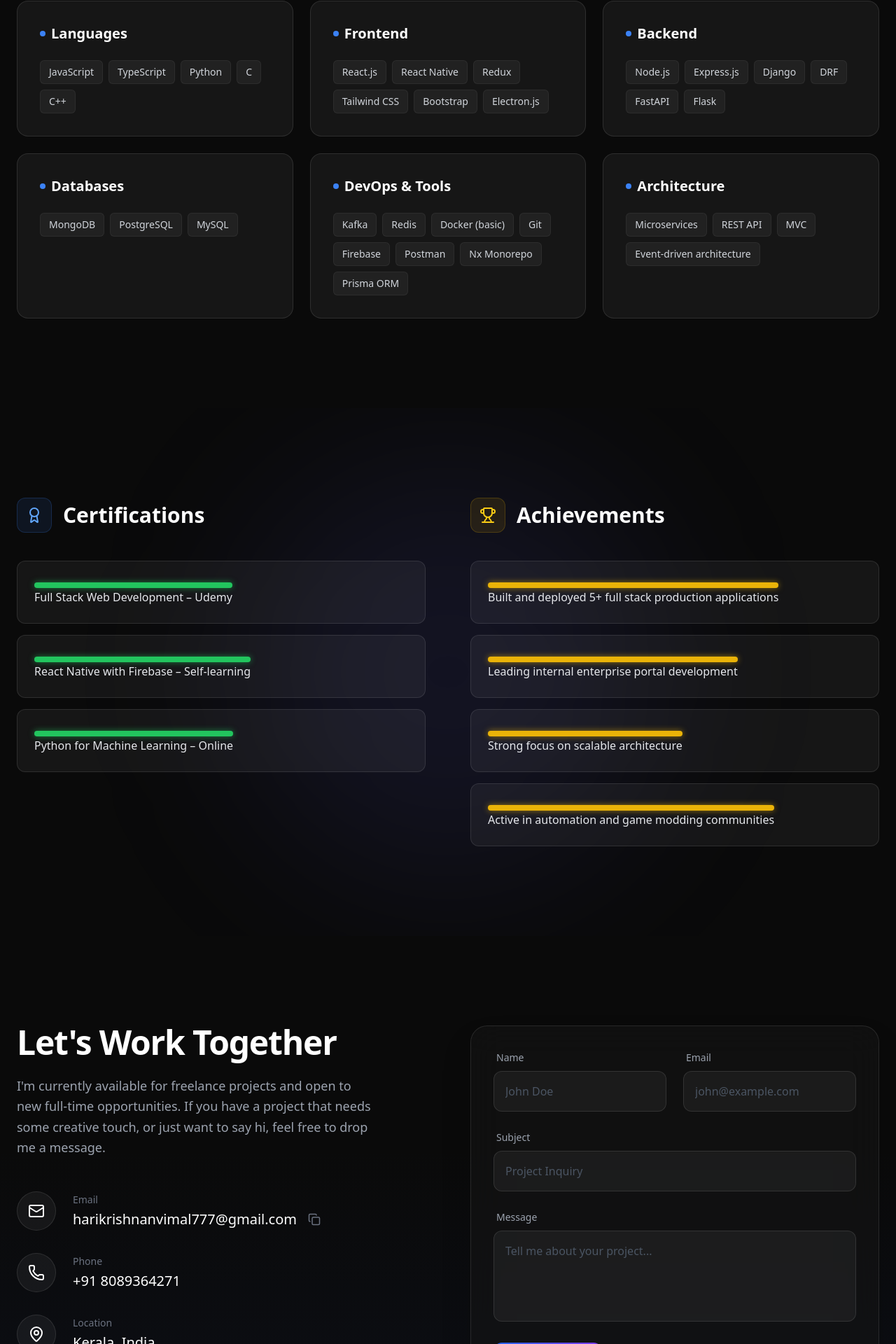
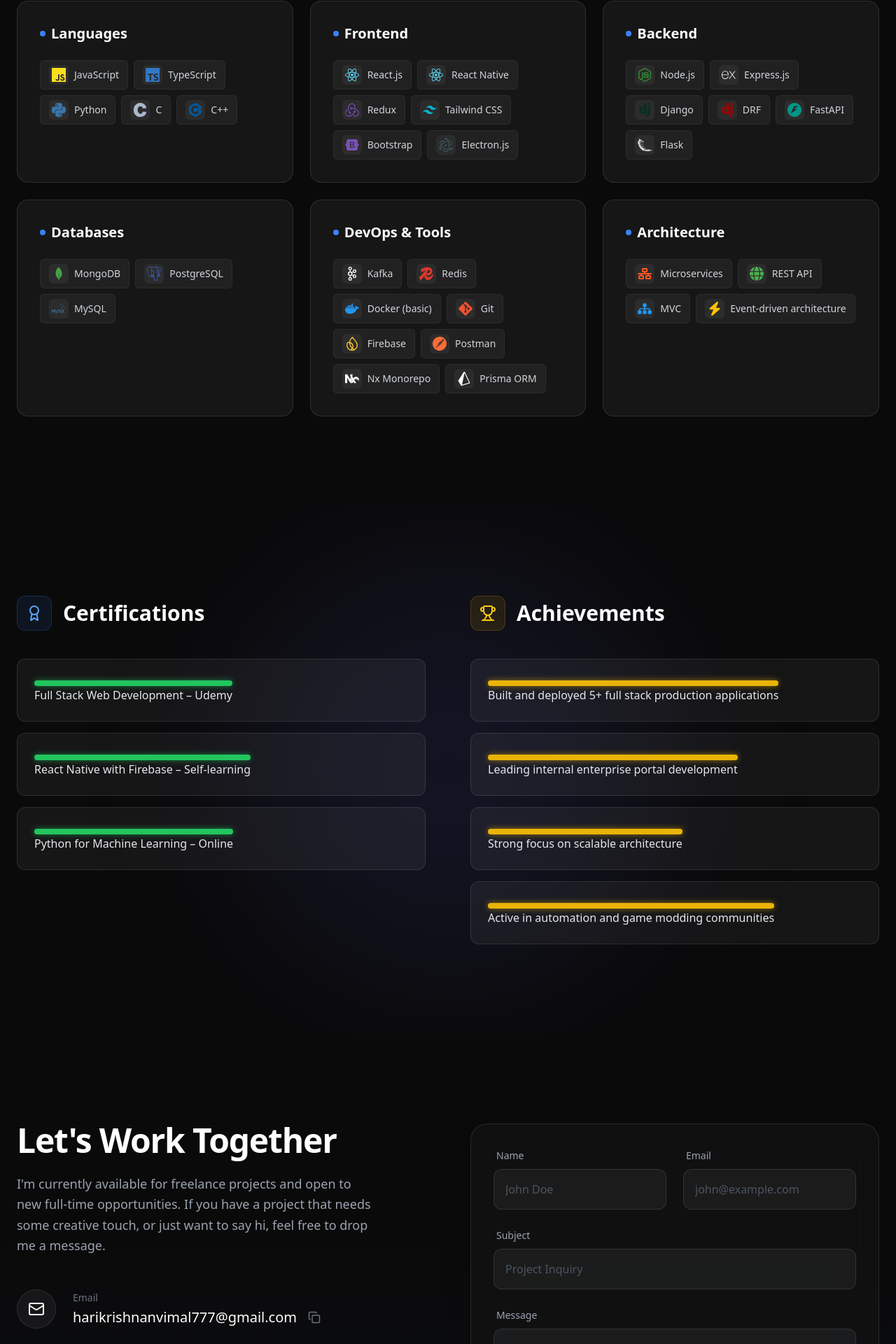
Before and after one commit to Hari-krishnan-v/Portfolio, a Next.js app in the folder portfolio/: page / in a window 1280 px wide. Shown: the part 4001-5921 px from the top of the page at 70% size. Built offline with nearby package versions, Linux system fonts and the light colour scheme.

Commit message:
feat: Add Tech Stack and Contact sections, utilizing new portfolio data and skill icon components.

```diff
--- a/portfolio/components/sections/Contact.tsx
+++ b/portfolio/components/sections/Contact.tsx
@@ -121,10 +121,36 @@
                         <Magnetic strength={0.2} >
                             <button
                                 type="submit"
-                                className="w-full py-4 bg-gradient-to-r from-blue-600 to-violet-600 text-white rounded-xl font-bold text-lg hover:shadow-lg hover:shadow-blue-500/25 transition-all active:scale-[0.99] transform duration-200 flex items-center justify-center gap-2"
+                                className="
+    group relative w-full overflow-hidden
+    rounded-xl px-5 py-3
+    bg-neutral-900/50 backdrop-blur-xl
+    border border-white/10
+    text-white font-semibold tracking-wide
+
+    flex items-center justify-center gap-2
+
+    transition-all duration-300 ease-out
+    hover:bg-neutral-800/70
+    hover:border-blue-500/40
+    hover:shadow-lg hover:shadow-blue-500/20
+
+    active:scale-[0.98]
+  "
                             >
-                                Send Message <Send size={20} />
+                                {/* subtle glow */}
+                                <span className="absolute inset-0 opacity-0 group-hover:opacity-100 transition duration-300 bg-gradient-to-r from-blue-500/10 via-cyan-400/10 to-purple-500/10" />
+
+                                {/* content */}
+                                <span className="relative flex items-center gap-2">
+                                    Send Message
+                                    <Send
+                                        size={18}
+                                        className="transition-transform duration-300 group-hover:translate-x-1"
+                                    />
+                                </span>
                             </button>
+
                         </Magnetic>
                     </form>
                 </motion.div>
--- a/portfolio/components/sections/TechStack.tsx
+++ b/portfolio/components/sections/TechStack.tsx
@@ -3,6 +3,7 @@
 import { motion } from 'framer-motion';
 import { portfolioData } from '@/data/portfolio';
 import { Spotlight } from '@/components/ui/Spotlight';
+import { SkillIcon } from '@/components/ui/SkillIcon';
 
 export function TechStack() {
     const { skills } = portfolioData;
@@ -66,9 +67,10 @@
                                         <motion.div
                                             key={sIdx}
                                             variants={item}
-                                            className="px-3 py-1.5 bg-white/5 hover:bg-white/10 text-gray-300 hover:text-white rounded-md text-sm transition-all border border-white/5 hover:border-white/20"
+                                            className="px-3 py-1.5 bg-white/5 hover:bg-white/10 text-gray-300 hover:text-white rounded-md text-sm transition-all border border-white/5 hover:border-white/20 flex items-center gap-2"
                                         >
-                                            {skill}
+                                            <SkillIcon name={skill} />
+                                            <span>{skill}</span>
                                         </motion.div>
                                     ))}
                                 </div>
--- /dev/null
+++ b/portfolio/components/ui/SkillIcon.tsx
@@ -0,0 +1,82 @@
+"use client";
+
+import {
+    SiJavascript, SiTypescript, SiPython, SiC, SiCplusplus,
+    SiReact, SiRedux, SiTailwindcss, SiBootstrap, SiElectron,
+    SiNodedotjs, SiExpress, SiDjango, SiFastapi, SiFlask,
+    SiMongodb, SiPostgresql, SiMysql,
+    SiApachekafka, SiRedis, SiDocker, SiGit, SiFirebase, SiPostman, SiNx, SiPrisma,
+    SiJsonwebtokens, SiAuth0
+} from "react-icons/si";
+import { FaNetworkWired, FaGlobe, FaSitemap, FaBolt } from "react-icons/fa6";
+import { IconType } from "react-icons";
+
+interface SkillIconProps {
+    name: string;
+    className?: string; // Allow passing className for additional styling
+}
+
+interface SkillData {
+    Icon: IconType;
+    color: string;
+}
+
+const skillMap: Record<string, SkillData> = {
+    "JavaScript": { Icon: SiJavascript, color: "#F7DF1E" },
+    "TypeScript": { Icon: SiTypescript, color: "#3178C6" },
+    "Python": { Icon: SiPython, color: "#3776AB" },
+    "C": { Icon: SiC, color: "#A8B9CC" },
+    "C++": { Icon: SiCplusplus, color: "#00599C" },
+
+    "React.js": { Icon: SiReact, color: "#61DAFB" },
+    "React Native": { Icon: SiReact, color: "#61DAFB" },
+    "Redux": { Icon: SiRedux, color: "#764ABC" },
+    "Tailwind CSS": { Icon: SiTailwindcss, color: "#06B6D4" },
+    "Bootstrap": { Icon: SiBootstrap, color: "#7952B3" },
+    "Electron.js": { Icon: SiElectron, color: "#47848F" },
+
+    "Node.js": { Icon: SiNodedotjs, color: "#339933" },
+    "Express.js": { Icon: SiExpress, color: "#FFFFFF" }, // Using white for better visibility on dark bg
+    "Django": { Icon: SiDjango, color: "#092E20" },
+    "DRF": { Icon: SiDjango, color: "#A30000" }, // Custom red to distinguish
+    "FastAPI": { Icon: SiFastapi, color: "#009688" },
+    "Flask": { Icon: SiFlask, color: "#FFFFFF" }, // Using white for better visibility
+
+    "MongoDB": { Icon: SiMongodb, color: "#47A248" },
+    "PostgreSQL": { Icon: SiPostgresql, color: "#4169E1" },
+    "MySQL": { Icon: SiMysql, color: "#4479A1" },
+
+    "Microservices": { Icon: FaNetworkWired, color: "#FF5722" },
+    "REST API": { Icon: FaGlobe, color: "#4CAF50" },
+    "MVC": { Icon: FaSitemap, color: "#2196F3" },
+    "Event-driven architecture": { Icon: FaBolt, color: "#FFC107" },
+
+    "Kafka": { Icon: SiApachekafka, color: "#FFFFFF" }, // White for dark bg
+    "Redis": { Icon: SiRedis, color: "#DC382D" },
+    "Docker": { Icon: SiDocker, color: "#2496ED" },
+    "Docker (basic)": { Icon: SiDocker, color: "#2496ED" },
+    "Git": { Icon: SiGit, color: "#F05032" },
+    "Firebase": { Icon: SiFirebase, color: "#FFCA28" },
+    "Postman": { Icon: SiPostman, color: "#FF6C37" },
+    "Nx Monorepo": { Icon: SiNx, color: "#FFFFFF" }, // White for visibility
+    "Prisma ORM": { Icon: SiPrisma, color: "#FFFFFF" }, // White for visibility
+
+    "JWT": { Icon: SiJsonwebtokens, color: "#FFFFFF" }, // White for visibility
+    "OAuth (basic)": { Icon: SiAuth0, color: "#EB5424" }
+};
+
+export function SkillIcon({ name, className = "" }: SkillIconProps) {
+    const skill = skillMap[name];
+
+    if (!skill) {
+        return null; // Or return a default generic icon
+    }
+
+    const { Icon, color } = skill;
+
+    return (
+        <div className={`p-1 bg-white/5 rounded-md ${className}`} title={name}>
+            <Icon style={{ color }} className="w-5 h-5" />
+        </div>
+    );
+}
--- a/portfolio/data/portfolio.json
+++ b/portfolio/data/portfolio.json
@@ -26,6 +26,7 @@
             "companyDescription": "A leading digital marketing and IT solutions company based in Kerala, India, specializing in SEO, web development, and digital strategies.",
             "companyLocation": "Kochi, Kerala, India"
         }
+
     ],
     "education": [
         {
--- a/portfolio/package.json
+++ b/portfolio/package.json
@@ -17,6 +17,7 @@
     "next": "^16.1.6",
     "react": "^19.2.4",
     "react-dom": "^19.2.4",
+    "react-icons": "^5.5.0",
     "tailwind-merge": "^3.4.1",
     "three": "^0.182.0"
   },
```
Also changed, not shown: 1 other file (tests, documents, lock files or other folders).
